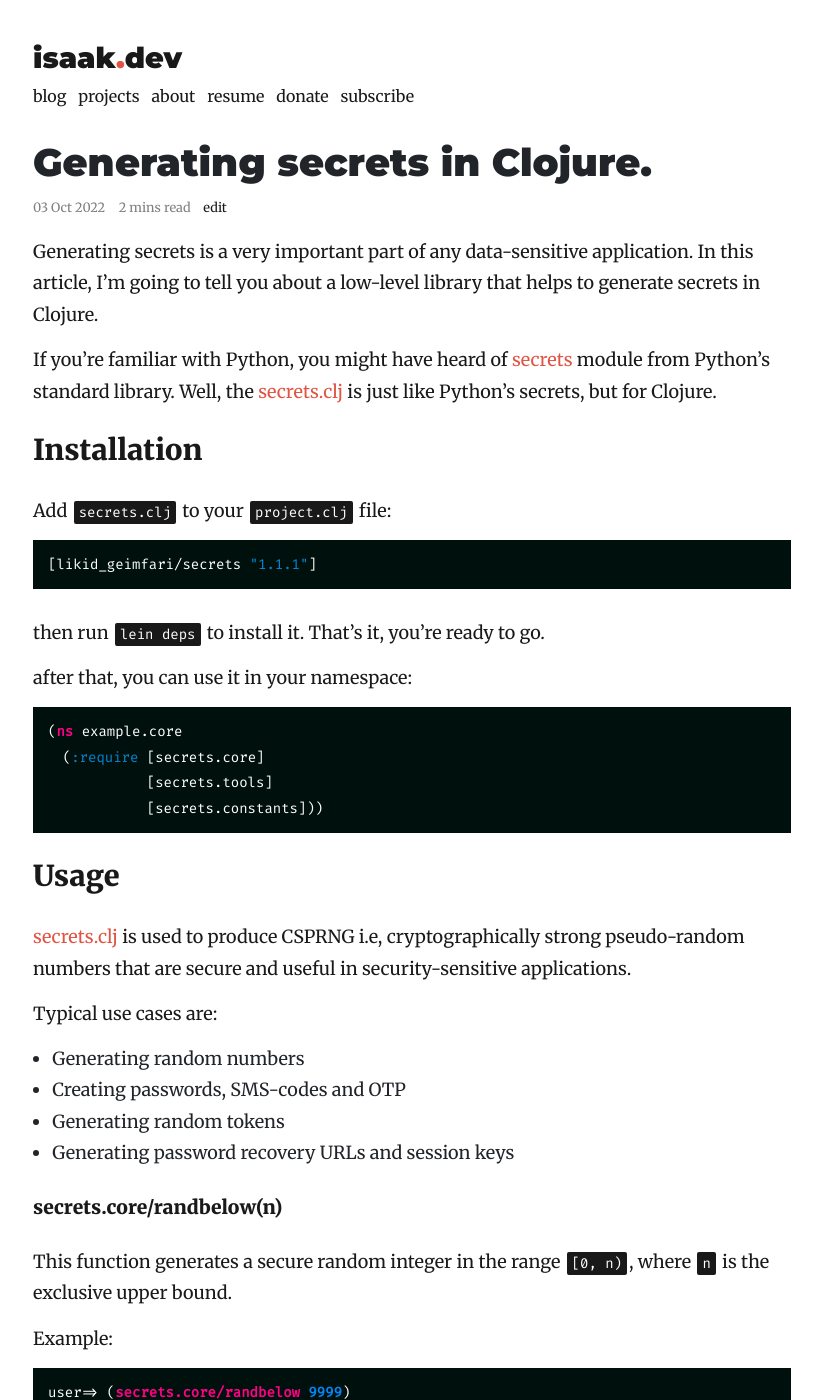
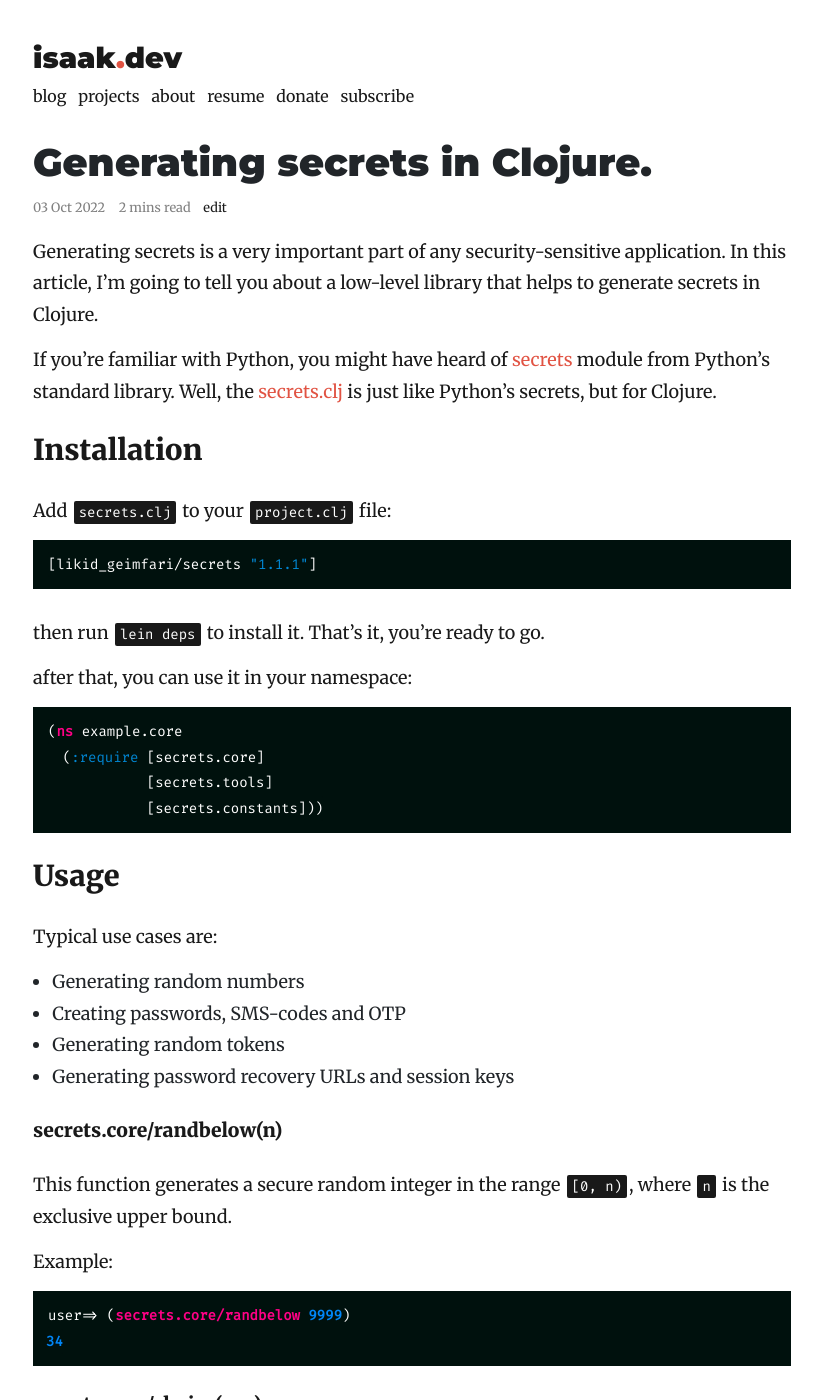
Before and after one commit to lk-geimfari/lk-geimfari.github.io, a Jekyll site: the page built from _posts/2022-10-03-generating-secrets-in-clojure.md, in a window 1280 px wide and 1400 px high. Shown: the whole window, without its empty margins (228-1050 px from the left). Built offline with Jekyll 4.4.1, drawn with Linux system fonts in a browser that asks for light colours; nearby versions of some CDN libraries.

Commit message:
Fix text

````diff
--- a/_posts/2022-10-03-generating-secrets-in-clojure.md
+++ b/_posts/2022-10-03-generating-secrets-in-clojure.md
@@ -3,12 +3,12 @@ layout: post
 title: Generating secrets in Clojure.
 date: 2022-10-03
 preview_img: clojure-secrets.png
-description: Generating secrets is a very important part of any data-sensitive application. In this article, I'm going to tell you about a low-level library that helps to generate secrets in Clojure.
+description: Generating secrets is a very important part of any security-sensitive application. In this article, I'm going to tell you about a low-level library that helps to generate secrets in Clojure.
 published: true
 comments: false
 ---
 
-Generating secrets is a very important part of any data-sensitive application. In this article, I'm going to tell you about a low-level library that helps to generate secrets in Clojure.
+Generating secrets is a very important part of any security-sensitive application. In this article, I'm going to tell you about a low-level library that helps to generate secrets in Clojure.
 
 If you're familiar with Python, you might have heard of [secrets](https://docs.python.org/3/library/secrets.html) module from Python's standard library. Well, the [secrets.clj](https://github.com/lk-geimfari/secrets.clj) is just like Python's secrets, but for Clojure.
 
@@ -32,9 +32,6 @@ after that, you can use it in your namespace:
 ```
 
 ## Usage
-
-[secrets.clj](https://github.com/lk-geimfari/secrets.clj) is used to produce CSPRNG i.e, cryptographically strong pseudo-random numbers that are secure
-and useful in security-sensitive applications.
 
 Typical use cases are:
 
````
